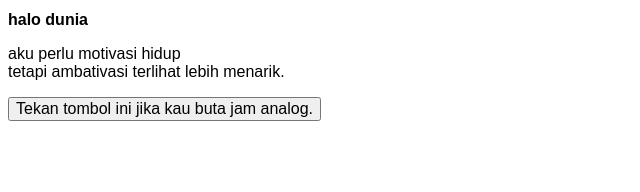
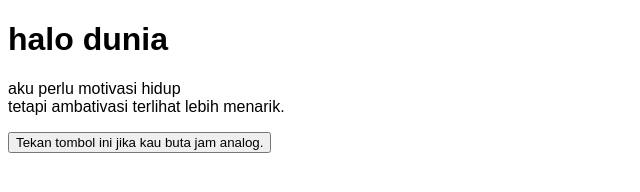
Before and after one commit to Salman-30/sslmn.github.io, a plain HTML site: page index.html in a window 1280 px wide. Shown: the whole page, without its empty margins (0-640 px from the left). Drawn offline with Linux system fonts and the light colour scheme.

Commit message:
Update design.css

```diff
--- a/design.css
+++ b/design.css
@@ -1,4 +1,3 @@
 *  {
   font-family: Arial, Helvetica, sans-serif;
-  font-size: 100%;
 }
```
